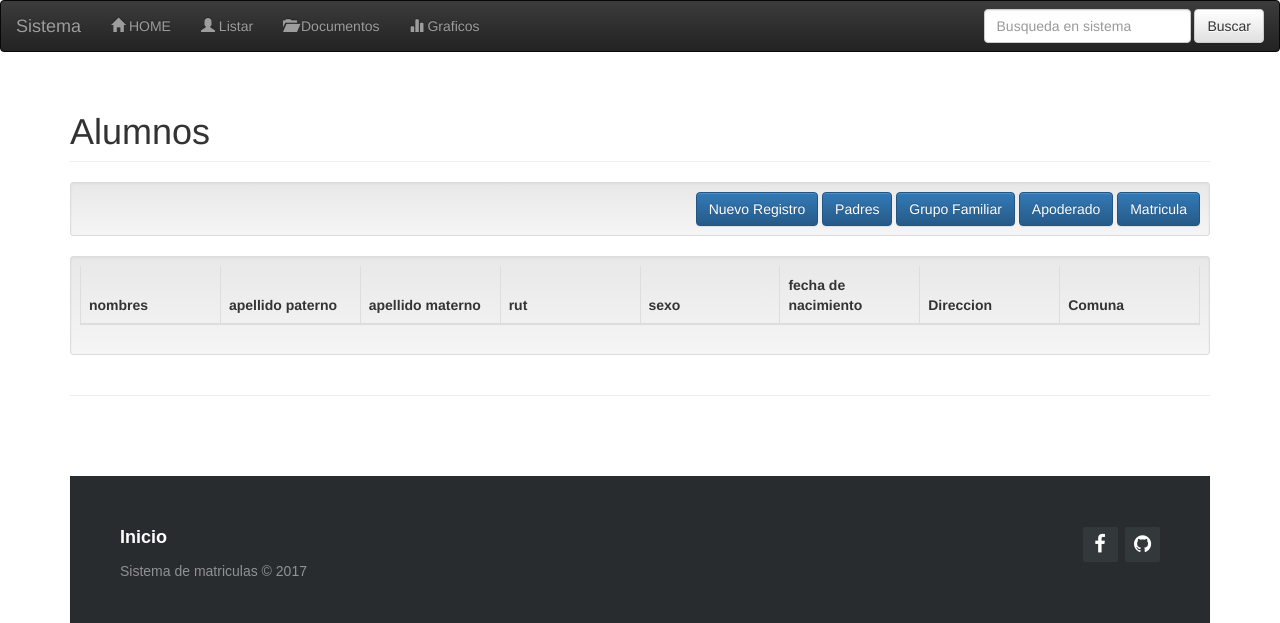
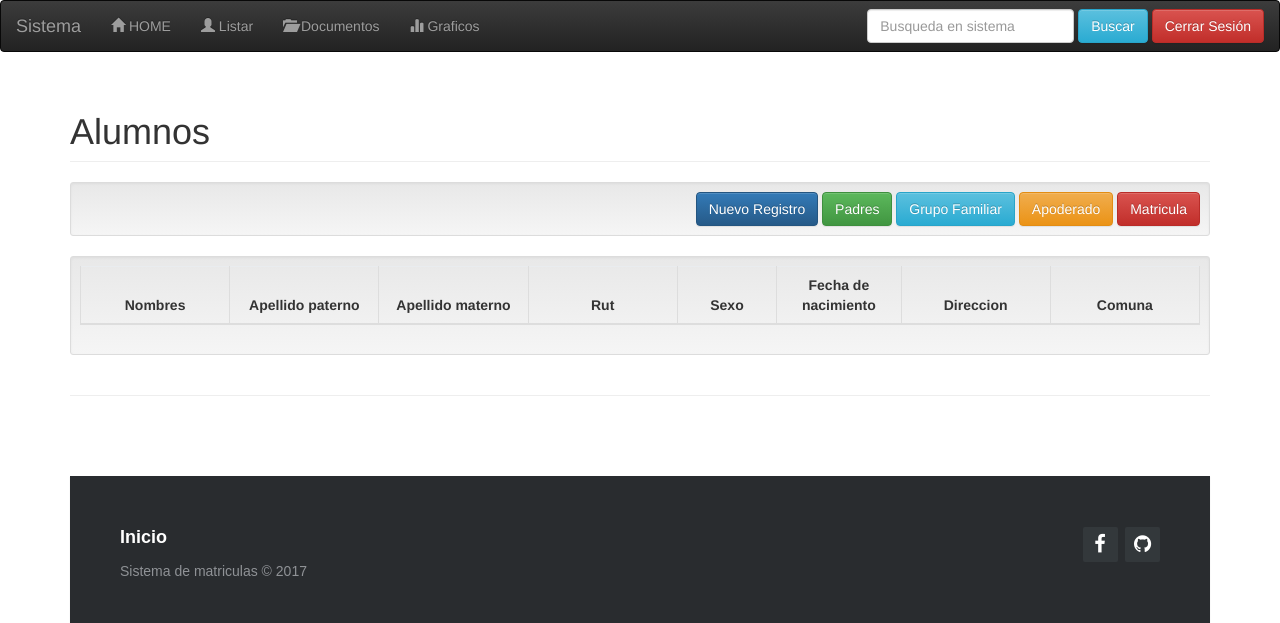
Before and after one commit to josecolicoy/lenguaje_de_merca, a PHP site: template Proyecto matriculas/View/alumno/alumno.php in a window 1280 px wide. Shown: the top 623 px of the page. Run offline with PHP 8.4, Linux system fonts and the light colour scheme; the template is opened without the code that fills it, so the values that code supplies are empty; some libraries are stand-ins or nearby versions.

Commit message:
Color Y Cerrar Sesion

```diff
--- a/Proyecto matriculas/View/alumno/alumno.php
+++ b/Proyecto matriculas/View/alumno/alumno.php
@@ -2,23 +2,23 @@
 
 <div class="well well-sm text-right">
     <a class="btn btn-primary" href="?c=alumno&a=Nuevo">Nuevo Registro</a>
-    <a class="btn btn-primary" href="?c=padre">Padres</a>
-    <a class="btn btn-primary" href="?c=grupo">Grupo Familiar</a>
-    <a class="btn btn-primary" href="?c=apoderado">Apoderado</a>
-    <a class="btn btn-primary" href="?c=matricula">Matricula</a>
+    <a class="btn btn-success" href="?c=padre">Padres</a>
+    <a class="btn btn-info" href="?c=grupo">Grupo Familiar</a>
+    <a class="btn btn-warning" href="?c=apoderado">Apoderado</a>
+    <a class="btn btn-danger" href="?c=matricula">Matricula</a>
 </div>
 <div class="well well-sm">
 <table class="table table-bordered">
     <thead>
-        <tr>
-            <th style="width:120px;">nombres</th>
-            <th style="width:120px;">apellido paterno</th>
-            <th style="width:120px;">apellido materno</th>
-            <th style="width:120px;">rut</th>
-            <th style="width:120px;">sexo</th>
-            <th style="width:120px;">fecha de nacimiento</th>
-            <th style="width:120px;">Direccion</th>
-            <th style="width:120px;">Comuna</th>
+        <tr style="align-content: center;">
+            <th style="width:120px;text-align: center;">Nombres</th>
+            <th style="width:120px;text-align: center;">Apellido paterno</th>
+            <th style="width:120px;text-align: center;">Apellido materno</th>
+            <th style="width:120px;text-align: center;">Rut</th>
+            <th style="width:80px;text-align: center;">Sexo</th>
+            <th style="width:100px;text-align: center;">Fecha de nacimiento</th>
+            <th style="width:120px;text-align: center;">Direccion</th>
+            <th style="width:120px;text-align: center;">Comuna</th>
         </tr>
     <?php foreach($this->model->Listar() as $r): ?>
         <tr>
--- a/Proyecto matriculas/View/header.php
+++ b/Proyecto matriculas/View/header.php
@@ -39,7 +39,8 @@
                   <div class="form-group">
                     <input type="text" class="form-control" placeholder="Busqueda en sistema">
                   </div>
-                  <button type="submit" class="btn btn-default">Buscar</button>
+                  <button type="button" class="btn btn-info">Buscar</button>
+                 <button type="button" class="btn btn-danger">Cerrar Sesión</button>
             </form>
           </div>
         </nav>
--- a/Proyecto matriculas/assets/css/Tabla.css
+++ b/Proyecto matriculas/assets/css/Tabla.css
@@ -379,3 +379,8 @@
 .thicker {
     width: : 900;
 }
+
+.centro{
+  text-align: center;
+  width:50px;
+}
```
